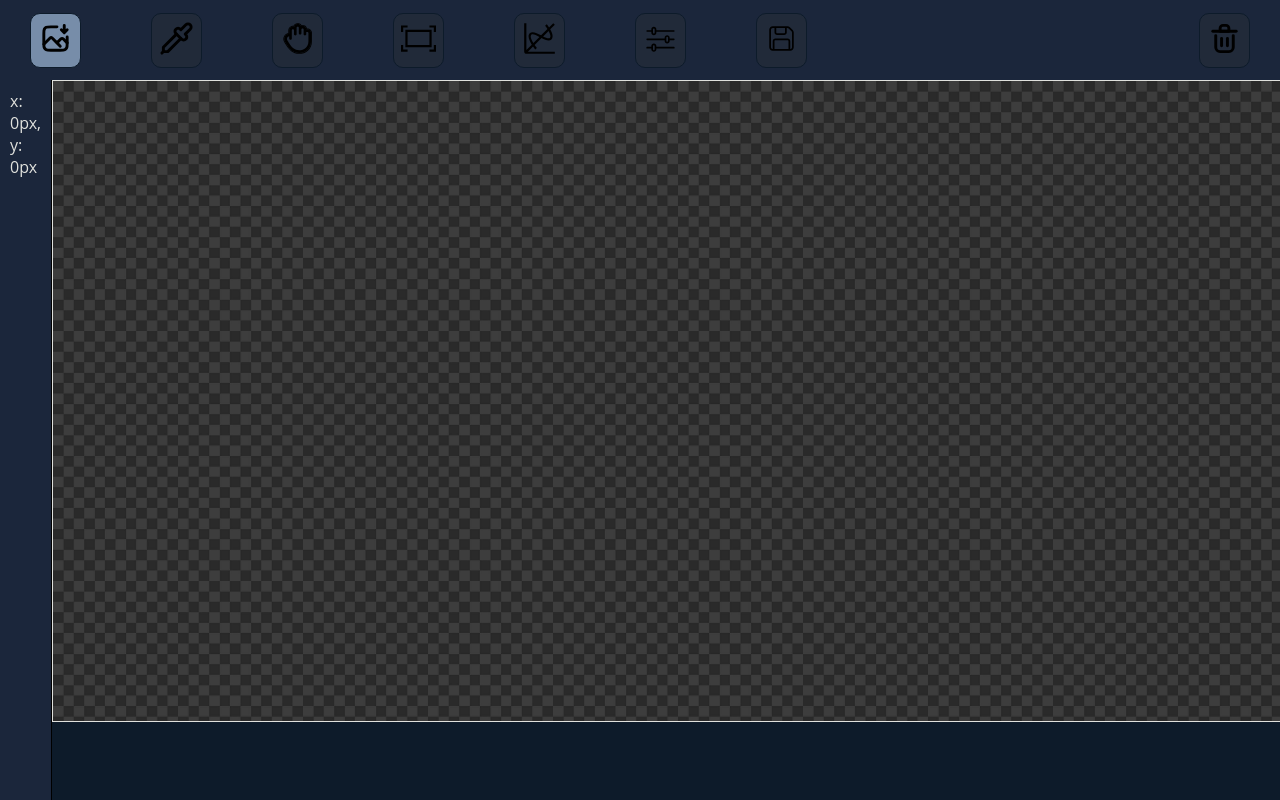
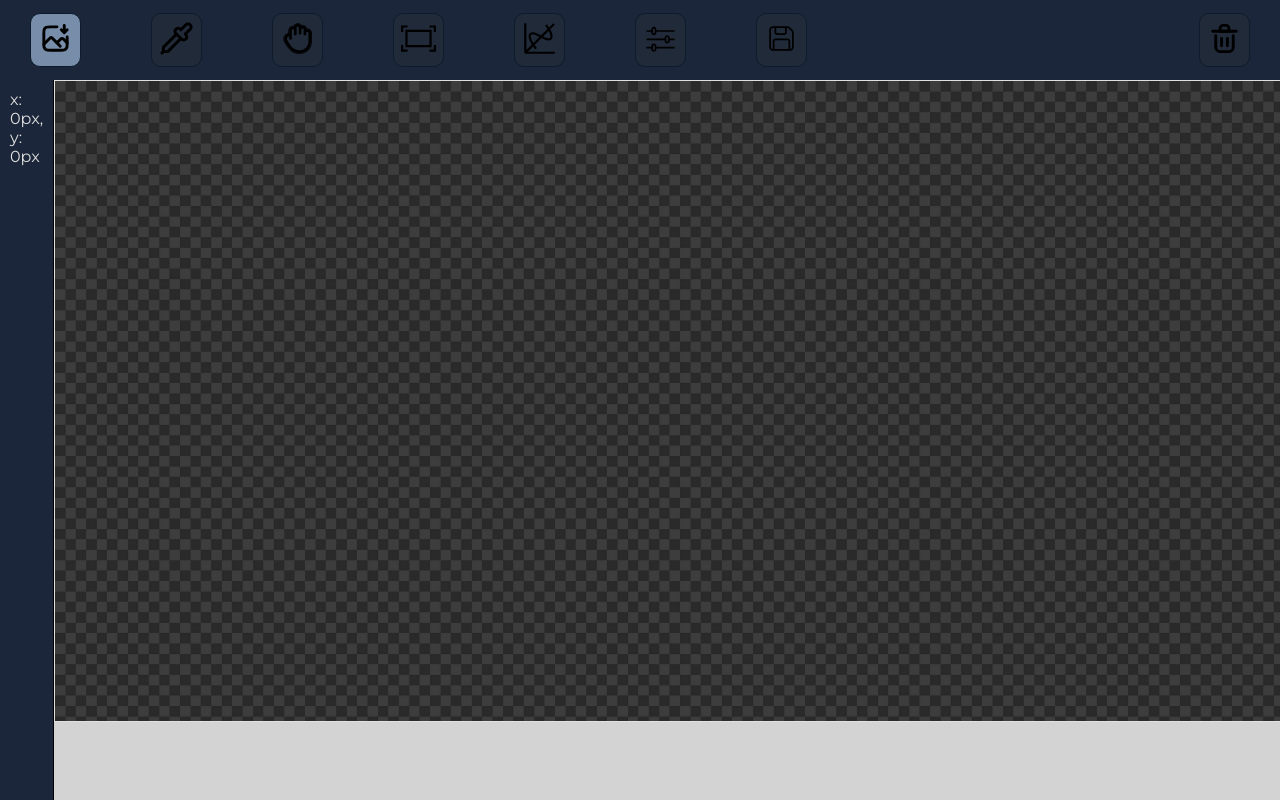
Before and after one commit to CLoudXVII/photo-editor, a Vue app: page / in a window 1280 px wide. Shown: the top 800 px of the page. Built offline with nearby package versions, Linux system fonts and the light colour scheme.

Commit message:
main app refactoring

```diff
--- a/src/App.vue
+++ b/src/App.vue
@@ -14,24 +14,16 @@ export default {
 </script>
 
 <style>
-@import url('https://fonts.googleapis.com/css2?family=Merienda&display=swap');
+@import url(./global.css);
+@import url(./assets/fonts/fonts.css);
 
-*{
-  font-family: "Open Sans", sans-serif;
-  margin: 0;
-  padding: 0;
-  box-sizing: border-box;
+body {
+  font-family: "Montserrat", sans-serif;
+  background-color: lightgray;
 }
 
 #app {
-  background-color: #0d1b2a;
-  height: 100vh;
+  block-size: 100vb;
 }
+
 </style>
-
-<!--
-Цветовая палитра
-Основной - 0d1b2a
-Дополнительный - 1b263b
-Акцентный - e0e1dd
--->
--- /dev/null
+++ b/src/assets/fonts/fonts.css
@@ -0,0 +1,9 @@
+@font-face {
+  font-family: 'Montserrat';
+  src:
+    url(./Montserrat-VariableFont_wght.ttf) format('truetype supports variations'),
+    url(./Montserrat-VariableFont_wght.ttf) format('truetype-variations')
+  ;
+  font-display: swap;
+  font-weight: 400 700;
+}
--- /dev/null
+++ b/src/global.css
@@ -0,0 +1,13 @@
+*, *::after, *::before {
+  box-sizing: border-box;
+}
+
+body, h1, h2, h3, h4, p {
+  margin: 0;
+  padding: 0;
+}
+
+ul, ol {
+  padding: 0;
+  list-style: none;
+}
```
Also changed, not shown: src/assets/fonts/Montserrat-VariableFont_wght.ttf (added), 1 other file (tests, documents, lock files or other folders).
